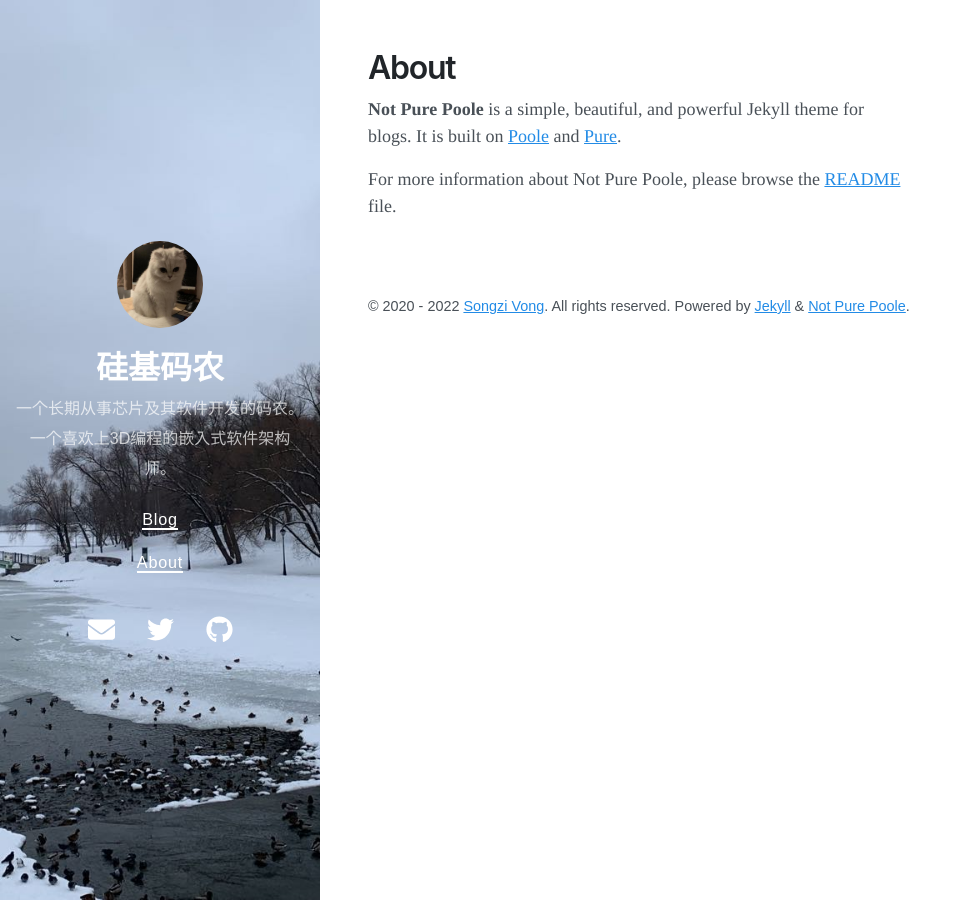
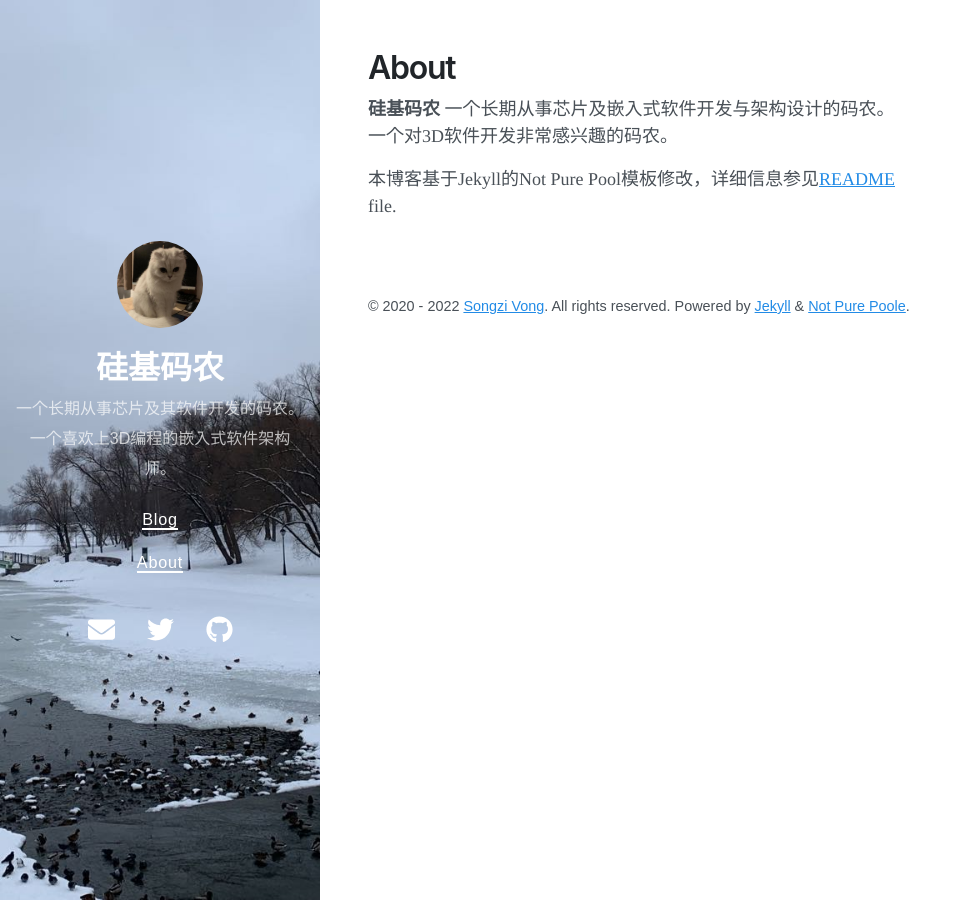
Before and after one commit to qoyooo/qoyooo.github.io, a Jekyll site: the page built from about.md, in a window 1280 px wide. Shown: the whole page, without its empty margins (0-972 px from the left). Built offline with Jekyll 4.4.1, drawn with Linux system fonts in a browser that asks for light colours; nearby versions of some CDN libraries.

Commit message:
modify for about

```diff
--- a/about.md
+++ b/about.md
@@ -3,6 +3,6 @@ layout: page
 title: About
 ---
 
-**Not Pure Poole** is a simple, beautiful, and powerful Jekyll theme for blogs. It is built on [Poole](https://github.com/poole/poole) and [Pure](https://purecss.io/).
+**硅基码农** 一个长期从事芯片及嵌入式软件开发与架构设计的码农。一个对3D软件开发非常感兴趣的码农。
 
-For more information about Not Pure Poole, please browse the [README](https://github.com/vszhub/not-pure-poole) file.
+本博客基于Jekyll的Not Pure Pool模板修改，详细信息参见[README](https://github.com/vszhub/not-pure-poole) file.
```
